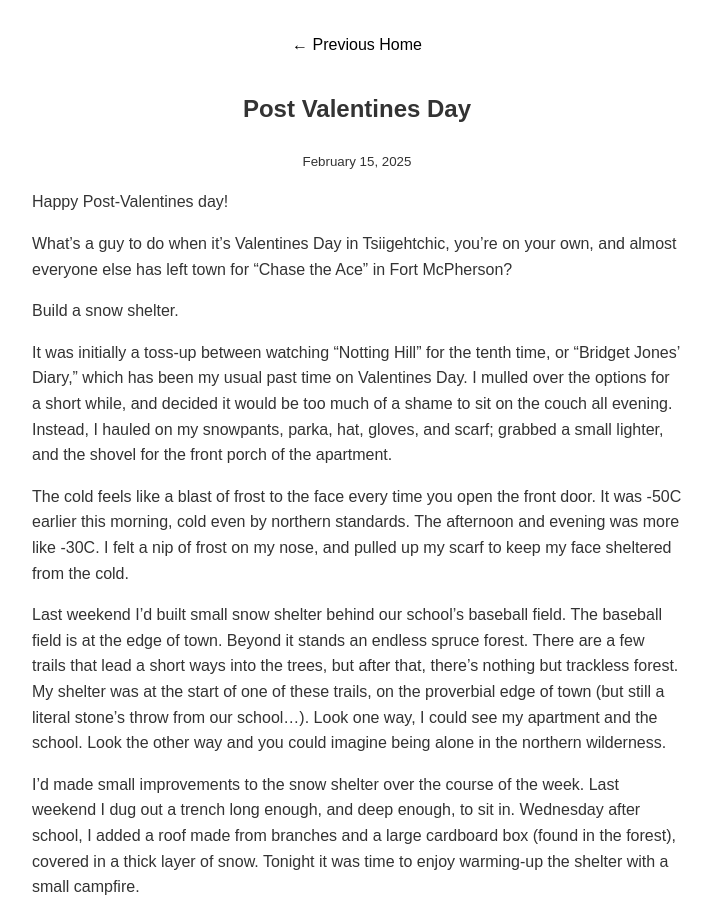
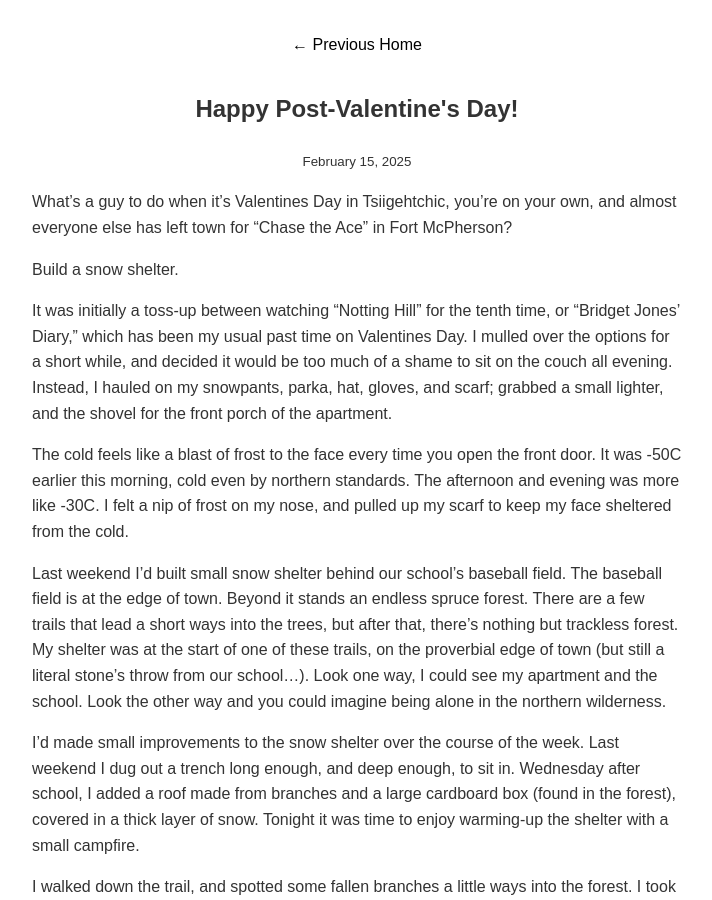
Before and after one commit to lkirk121/lkirk121.github.io, a Jekyll site: the page built from _posts/2025-02-15-Post-Valentines-Day.md, in a window 1280 px wide and 900 px high. Shown: the whole window, without its empty margins (283-995 px from the left). Built offline with Jekyll 4.4.1, drawn with Linux system fonts in a browser that asks for light colours; our own code applies the rules of GitHub Pages for plain Markdown files.

Commit message:
Update 2025-02-15-Post-Valentines-Day.md

```diff
--- a/_posts/2025-02-15-Post-Valentines-Day.md
+++ b/_posts/2025-02-15-Post-Valentines-Day.md
@@ -1,6 +1,7 @@
-
-
-Happy Post-Valentines day!
+---
+layout: post
+title: "Happy Post-Valentine's Day!"
+---
 
 What's a guy to do when it's Valentines Day in Tsiigehtchic, you're on your own, and almost everyone else has left town for "Chase the Ace" in Fort McPherson?
 
```
